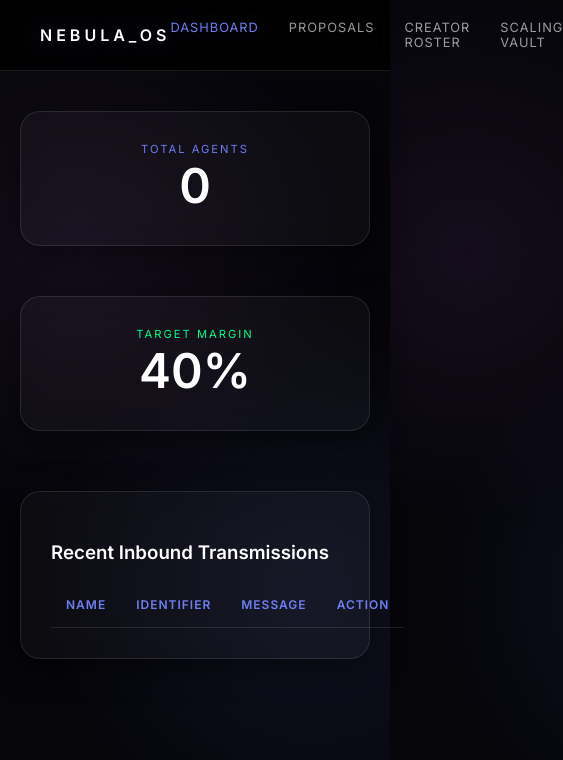
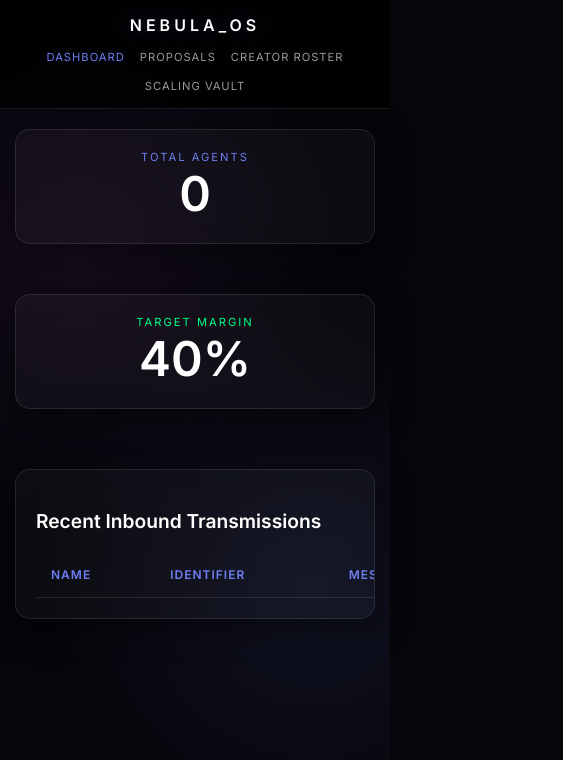
Before and after one commit to tavishhh/nebula-api, a website: page private/admin.html in a window 390 px wide. Shown: the whole page, 563 px wide, since content can reach past the window. Drawn offline with Linux system fonts and the light colour scheme; no server answers.

Commit message:
UI: Finalized mobile-responsive layout for Admin Portal

```diff
--- a/private/admin.html
+++ b/private/admin.html
@@ -24,10 +24,10 @@
         color: white;
         margin: 0;
         min-height: 100vh;
-            overflow-x: hidden;
+        overflow-x: hidden; /* Prevents side-scrolling on the whole page */
     }
 
-        /* --- NEW NAVIGATION --- */
+    /* --- NAVIGATION --- */
     .nebula-nav {
         display: flex;
         justify-content: space-between;
@@ -39,6 +39,7 @@
         position: sticky;
         top: 0;
         z-index: 1000;
+        transition: all 0.3s ease;
     }
 
     .logo {
@@ -46,6 +47,7 @@
         letter-spacing: 4px;
         color: #fff;
         text-shadow: var(--nebula-glow);
+        white-space: nowrap;
     }
 
     .nav-links {
@@ -61,6 +63,7 @@
         letter-spacing: 1px;
         transition: 0.3s;
         cursor: pointer;
+        white-space: nowrap;
     }
 
     .nav-links a.active, .nav-links a:hover {
@@ -68,6 +71,7 @@
         text-shadow: var(--nebula-glow);
     }
 
+    /* --- CONTAINER --- */
     .container {
         max-width: 1200px;
         margin: 40px auto;
@@ -75,7 +79,7 @@
     }
 
     .view-section {
-            display: none; /* Hidden by default */
+        display: none;
         animation: fadeIn 0.5s ease-out;
     }
 
@@ -83,6 +87,7 @@
         display: block;
     }
 
+    /* --- GLASS CARDS --- */
     .glass-card {
         background: var(--glass-bg);
         backdrop-filter: blur(12px);
@@ -91,10 +96,16 @@
         padding: 30px;
         box-shadow: 0 8px 32px 0 rgba(0, 0, 0, 0.5);
         margin-bottom: 30px;
+        overflow-x: auto; /* CRITICAL: Allows table to scroll inside the card on mobile */
     }
 
-        /* --- TABLES & CONTENT --- */
-        table { width: 100%; border-collapse: collapse; }
+    /* --- TABLES --- */
+    table {
+        width: 100%;
+        border-collapse: collapse;
+        min-width: 600px; /* Prevents text from squishing too much */
+    }
+
     th { text-align: left; padding: 15px; color: var(--accent-blue); font-size: 0.75rem; letter-spacing: 1px; border-bottom: 1px solid var(--glass-border); }
     td { padding: 15px; font-size: 0.9rem; border-bottom: 1px solid rgba(255,255,255,0.05); }
 
@@ -107,17 +118,52 @@
         margin-top: 10px;
         white-space: pre-wrap;
         border-left: 3px solid var(--accent-purple);
+        word-break: break-word;
     }
 
     .copy-btn {
         background: var(--accent-blue);
         border: none;
         color: white;
-            padding: 5px 12px;
+        padding: 10px 20px; /* Slightly larger for touch */
         border-radius: 5px;
-            font-size: 0.7rem;
+        font-size: 0.75rem;
         cursor: pointer;
         margin-top: 10px;
+    }
+
+    /* --- MOBILE RESPONSIVENESS (Media Queries) --- */
+    @media (max-width: 768px) {
+        .nebula-nav {
+            flex-direction: column; /* Stacks logo and nav links */
+            padding: 15px 20px;
+            gap: 15px;
+        }
+
+        .nav-links {
+            gap: 15px;
+            width: 100%;
+            justify-content: center;
+            flex-wrap: wrap; /* Wraps links to new line if screen is tiny */
+        }
+
+        .nav-links a {
+            font-size: 0.7rem;
+        }
+
+        .container {
+            margin: 20px auto;
+            padding: 0 15px;
+        }
+
+        .glass-card {
+            padding: 20px;
+            border-radius: 15px;
+        }
+
+        h1, h2, h3 {
+            font-size: 1.2rem;
+        }
     }
 
     @keyframes fadeIn { from { opacity: 0; transform: translateY(10px); } to { opacity: 1; transform: translateY(0); } }
```
Lines whose indentation alone changed are shown as unchanged.
